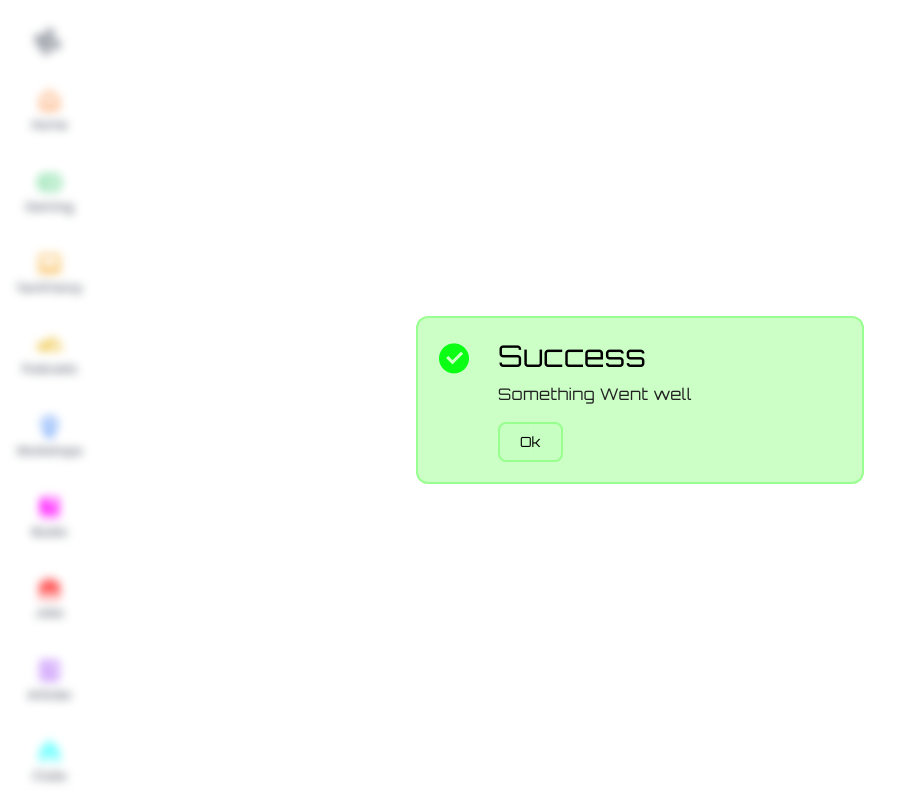
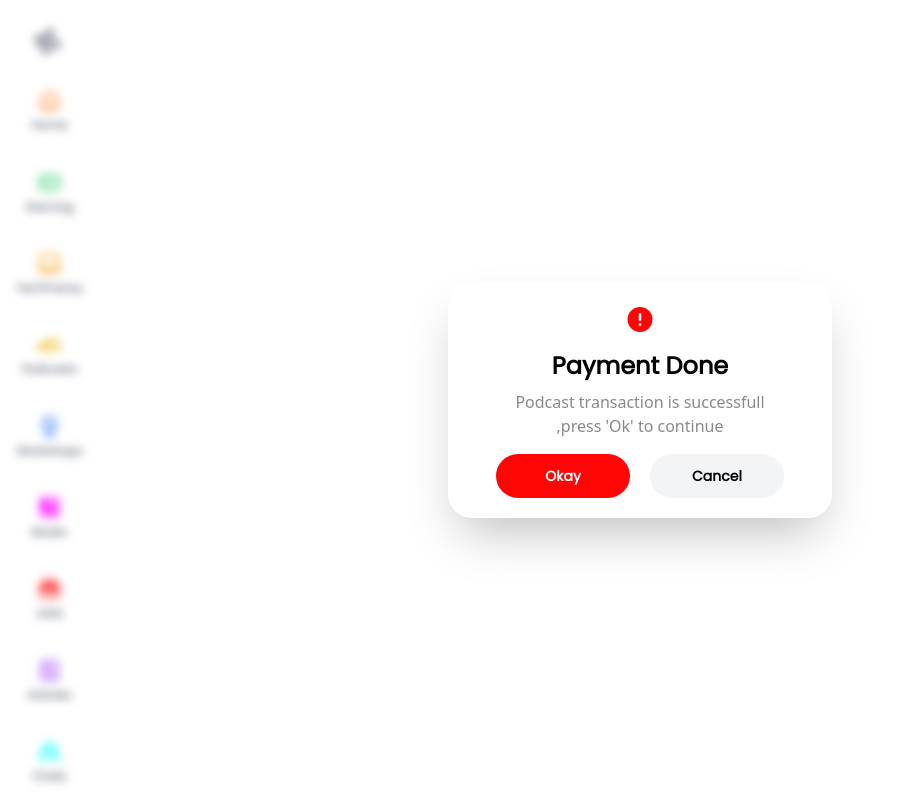
Before and after one commit to BubbleBitCore/TechMingle, a React (Create React App) app: page /test in a window 1280 px wide. Shown: the whole page, without its empty margins (0-913 px from the left). Built offline with nearby package versions, Linux system fonts and the light colour scheme.

Commit message:
Revised FlashMsg UI and corrected Msgstring for offline status

```diff
--- a/src/App.jsx
+++ b/src/App.jsx
@@ -37,7 +37,7 @@ const App = () => {
       } else {
         dispatch(
           changeSnackBarState({
-            message: "Back online",
+            message: "Connection restored",
             icon: "fa-solid fa-wifi text-green-500",
             visible: true,
           })
--- a/src/components/FlashMsg/FlashMsg.jsx
+++ b/src/components/FlashMsg/FlashMsg.jsx
@@ -43,18 +43,6 @@ const FlashMsg = ({
                 background: rgba(106, 255, 93, 0.35);
             }
 
-            .warningBorder{
-                border-color: rgba(255, 83, 0, 0.5);
-            }
-            .errorBorder{
-                border-color: rgba(255, 5, 5, 0.5);
-            }
-            .pendingBorder{
-                border-color: rgba(0, 187, 255, 0.5);
-            }
-            .successBorder{
-                border-color: rgba(106, 255, 93, 0.5);
-            }
 
             .warningText{
                 color: rgba(255, 83, 0,1);
@@ -67,6 +55,18 @@ const FlashMsg = ({
             }
             .successText{
                 color: rgba(10, 255, 20,1);
+            }
+            .warningBg{
+              background-color: rgba(255, 83, 0,0.85);
+            }
+            .errorBg{
+              background-color : rgba(255, 5, 5,1);
+            }
+            .pendingBg{
+              background-color : rgba(0, 187, 255,1);
+            }
+            .successBg{
+              background-color : rgba(10, 255, 20,1);
             }
 
             `}
@@ -90,34 +90,16 @@ const FlashMsg = ({
               onClick={(e) => {
                 e.stopPropagation();
               }}
-              className={`md:w-[35%] max-sm:w-[80%] max-sm:rounded-lg md:h-auto md:max-h-[40%] md:rounded-xl flex p-5 md:gap-5 max-sm:gap-2  overflow-hidden ${
-                FLASH_TYPE === FLASH_WARNING
-                  ? " warningBorder "
-                  : FLASH_TYPE === FLASH_ERROR
-                  ? " errorBorder "
-                  : FLASH_TYPE === FLASH_PENDING
-                  ? " pendingBorder "
-                  : " successBorder "
-              }  ${
-                mode
-                  ? "bg-[#181818]"
-                  : `glass border-2 ${
-                      FLASH_TYPE === FLASH_WARNING
-                        ? " warningTint "
-                        : FLASH_TYPE === FLASH_ERROR
-                        ? " errorTint "
-                        : FLASH_TYPE === FLASH_PENDING
-                        ? " pendingTint "
-                        : " successTint "
-                    } `
-              } `}
+              className={`${
+                mode ? "bg-[#181818]" : "bg-white shadow-2xl"
+              } py-5 px-10 rounded-3xl flex flex-col justify-center items-center max-sm:w-[20rem]`}
             >
               {/* icon */}
               <div
-                className={`flex justify-center items-start w-[2rem] h-full`}
+                className={`flex justify-center items-start w-full h-full mb-3`}
               >
                 <i
-                  className={` md:text-4xl max-sm:text-3xl ${
+                  className={` text-3xl  ${
                     FLASH_TYPE === FLASH_WARNING
                       ? " ri-alert-fill warningText "
                       : FLASH_TYPE === FLASH_ERROR
@@ -133,42 +115,38 @@ const FlashMsg = ({
                 className={`flex flex-col w-full h-full  px-2 overflow-x-hidden overflow-y-auto gap-2`}
               >
                 <div
-                  className={`orbitron font-bold   flex-shrink-0 md:text-3xl max-sm:text-xl ${
+                  className={`aspira flex justify-center items-center flex-shrink-0 text-2xl font-bold   ${
                     mode ? "text-gray-200" : "text-black"
-                  } w-full text-ellipsis whitespace-nowrap overflow-hidden`}
+                  } w-full `}
                 >
-                  {FLASH_TITLE}
+                  <p title={FLASH_TITLE} className={`max-w-[14rem] text-ellipsis whitespace-nowrap overflow-hidden `}>{FLASH_TITLE}</p>
                 </div>
                 <div
-                  className={`orbitron tracking-wide    w-full h-auto max-h-[15rem]  ${
-                    mode ? "text-gray-400" : "text-[#222]"
-                  } overflow-x-hidden overflow-y-auto max-sm:text-sm`}
+                  className={`font-sans w-full text-center  max-w-[18rem]  ${
+                    mode ? "text-gray-400" : "text-[#898989]"
+                  } overflow-x-hidden overflow-y-auto  max-sm:text-sm`}
                 >
                   {FLASH_MESSAGE}
                 </div>
                 {/* action btns */}
-                <div className="flex w-full md:gap-5 max-sm:gap-2 mt-2">
+                <div className="grid grid-cols-2 w-full md:gap-5 max-sm:gap-2 mt-2 max-sm:mt-4">
                   <div
                     onClick={(e) => {
                       e.stopPropagation();
                       ONCLICK();
                       setFlashVisibility(false);
                     }}
-                    className={`orbitron font-bold   cursor-pointer md:px-5 md:py-2 max-sm:p-1 max-sm:px-3 text-sm max-sm:text-[10px] ${
-                      mode
-                        ? "bg-[#0B0D10] hover:bg-[#1b1d21] border-black border-2 text-white"
-                        : " backdrop-blur-3xl  text-black  hover:bg-slate-100 border-2 "
-                    } ${
+                    className={` font-bold  flex justify-center items-center cursor-pointer px-10 py-3  text-sm  max-sm:px-5  bg-[#f2f4f6] hover:opacity-85 rounded-3xl transition-all duration-500 ${
                       FLASH_TYPE === FLASH_WARNING
-                        ? " warningBorder "
+                        ? " warningBg text-white"
                         : FLASH_TYPE === FLASH_ERROR
-                        ? " errorBorder "
+                        ? " errorBg text-white"
                         : FLASH_TYPE === FLASH_PENDING
-                        ? " pendingBorder "
-                        : " successBorder "
-                    } rounded-lg transition-all duration-500`}
+                        ? " pendingBg text-white"
+                        : " successBg "
+                    }`}
                   >
-                    Ok
+                    <span>Okay</span>
                   </div>
                   {enableCancel && (
                     <div
@@ -177,21 +155,9 @@ const FlashMsg = ({
                         setFlashVisibility(false);
                         CANCELCLICK();
                       }}
-                      className={`orbitron font-bold cursor-pointer md:px-5 md:py-2 max-sm:p-1 max-sm:px-3 text-sm max-sm:text-[10px] ${
-                        mode
-                          ? "bg-[#0B0D10] hover:bg-[#1b1d21] border-[#1a1a1a] border-2 text-white"
-                          : "backdrop-blur-3xl  text-black border-2 "
-                      } ${
-                        FLASH_TYPE === FLASH_WARNING
-                          ? " warningBorder "
-                          : FLASH_TYPE === FLASH_ERROR
-                          ? " errorBorder "
-                          : FLASH_TYPE === FLASH_PENDING
-                          ? " pendingBorder "
-                          : " successBorder "
-                      } rounded-lg transition-all duration-500`}
+                      className={`font-bold  flex justify-center items-center cursor-pointer px-10 py-3  text-sm  max-sm:px-5  bg-[#f2f4f6] hover:bg-[#eceeef] rounded-3xl transition-all duration-500 `}
                     >
-                      Cancel
+                      <span>Cancel</span>
                     </div>
                   )}
                 </div>
--- a/src/pages/Test.jsx
+++ b/src/pages/Test.jsx
@@ -22,12 +22,13 @@ const Test = () => {
           <FlashMsg
             key={"FlasMsg"}
             FLASH_STATE={FLASH_STATE}
-            FLASH_TYPE={FLASH_SUCCESS}
-            FLASH_TITLE={FLASH_SUCCESS}
-            FLASH_MESSAGE={"Something Went well"}
+            FLASH_TYPE={FLASH_ERROR}
+            FLASH_TITLE={"Payment Done"}
+            FLASH_MESSAGE={"Podcast transaction is successfull ,press 'Ok' to continue"}
             ONCLICK={() => {
               console.log("hello");
             }}
+            enableCancel={true}
             CANCELCLICK={() => {
               console.log("cancel");
             }}
```
Also changed, not shown: src/components/documentation.txt.
